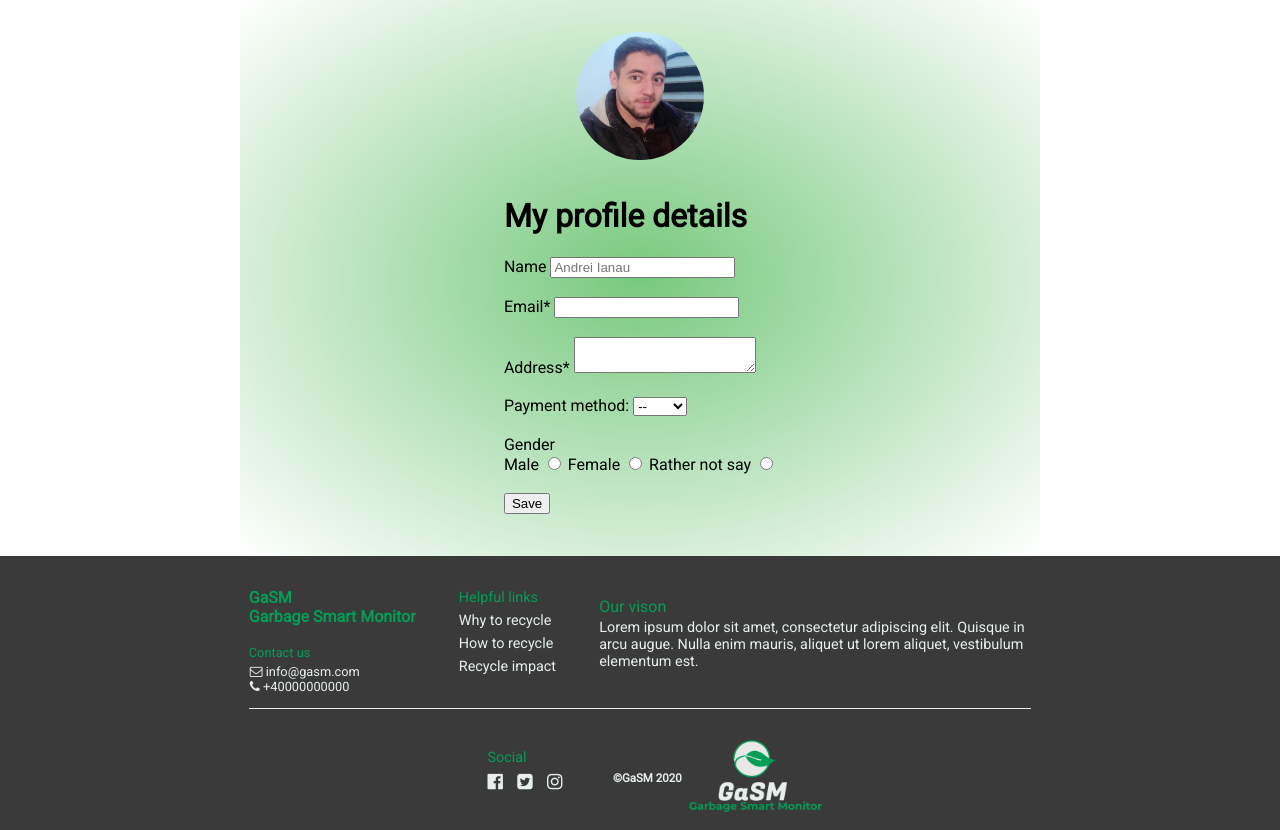
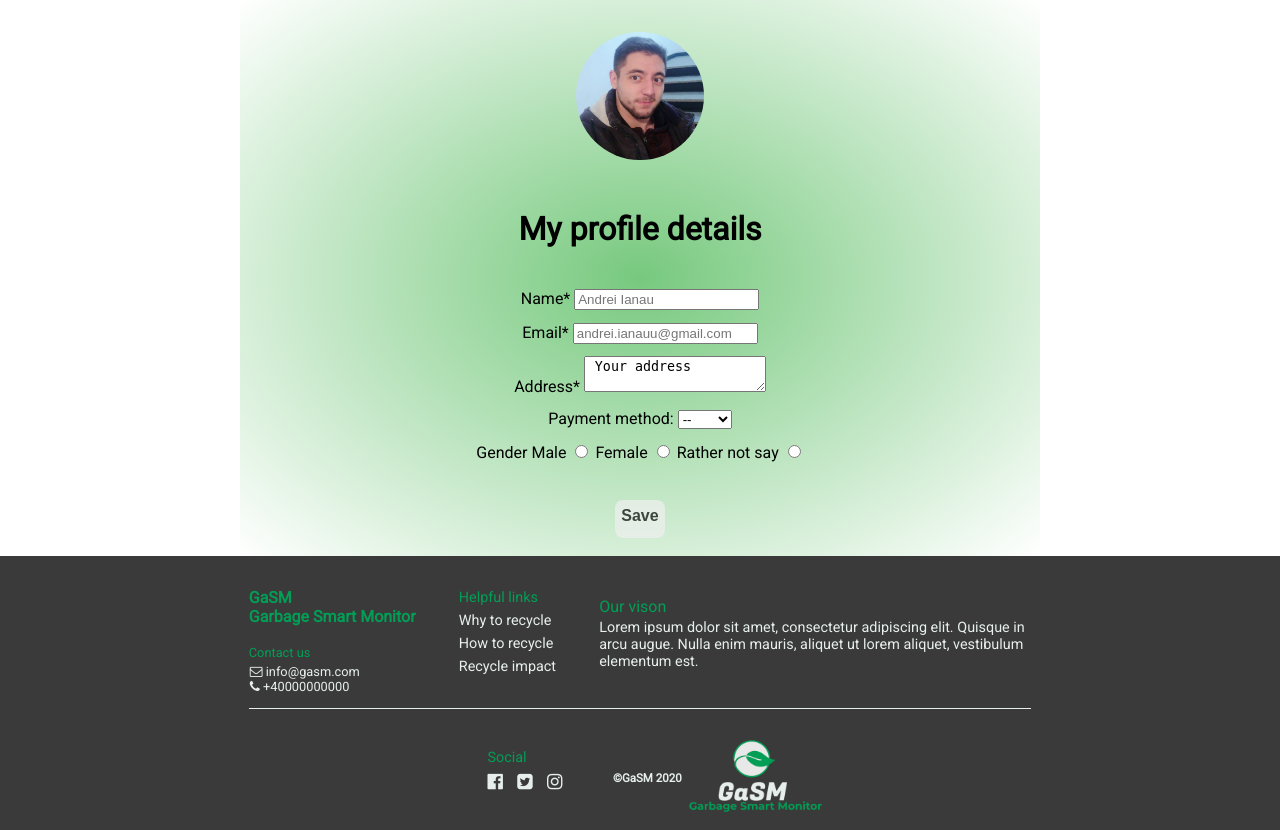
Before and after one commit to alexDamian99/GaSM, a PHP site: page /templates/edit_profile.html in a window 1280 px wide. Shown: the part 96-926 px from the top of the page. Run offline with PHP 8.4, Linux system fonts and the light colour scheme.

Commit message:
improves edit_profile by spacing around and button style

```diff
--- a/assets/css/edit_profile.css
+++ b/assets/css/edit_profile.css
@@ -108,3 +108,73 @@ main {
     list-style: none;
     word-wrap: break-word;
 }
+
+.btn {
+    padding: 1rem 2rem;
+    color: white;
+    border: none;
+    transition: background-color 250ms ease-in-out;
+    text-align: center;
+    font-size: inherit;
+}
+
+.btn:hover {
+    cursor: pointer;
+}
+
+.btn-green {
+    background-color: #01a864;
+}
+
+.btn-green:hover {
+    background-color: #008650;
+}
+
+.btn-yellow {
+    background-color: #FFA418;
+}
+
+.btn.btn-yellow:hover {
+    background-color: #FF8A1E;
+}
+
+.button {
+    margin: 2em 0;
+    padding: 1em 5em;
+    border-radius: 0.5em;
+    border: 0;
+    cursor: pointer;
+    font-size: 1em;
+    font-weight: bold;
+    opacity: 0.7;
+}
+
+.button:hover {
+    opacity: 1;
+}
+
+.button::after {
+    content: " ";
+    display: block;
+    width: 100%;
+    margin-top: 5px;
+    height: 2px;
+    background-color: #3A3A3A;
+    transform: scaleX(0);
+    transition: all 0.3s ease-in-out;
+}
+
+.button:hover::after {
+    transform: scaleX(1.2);
+}
+
+.form {
+    display: flex;
+    flex-flow: column;
+    justify-content: space-around;
+    align-items: center;
+}
+
+.form>* {
+    padding: 0.4em;
+}
--- a/templates/edit_profile.html
+++ b/templates/edit_profile.html
@@ -62,28 +62,22 @@
                     </label>
                 </div>
             </div>
-            <form action="submit">
+            <form action="submit" class="form">
                 <h1 class="text">
                     My profile details
                 </h1>
                 <label>
-                    <span class="text">Name</span>
+                    <span class="text">Name*</span>
                     <input type="text" name="input_name" id="input_name" placeholder="Andrei Ianau">
                 </label>
-                <br>
-                <br>
                 <label>
                     <span class="text">Email*</span>
-                    <input type="text" name="input_email" id="input_email">
+                    <input type="text" name="input_email" id="input_email" placeholder="andrei.ianauu@gmail.com">
                 </label>
-                <br>
-                <br>
                 <label>
                     <span class="text">Address*</span>
-                    <textarea></textarea>
+                    <textarea> Your address </textarea>
                 </label>
-                <br>
-                <br>
                 <label>
                     Payment method:
                     <select name="payment_method" id="payment_method">
@@ -92,10 +86,8 @@
                         <option value="card">Card</option>
                     </select>
                 </label>
-                <br>
-                <br>
+                <div id="button_gender">
                     <span>Gender</span>
-                <br>
                     <label>
                         <span>Male</span>
                         <input type="radio" name="button_gender" id="button_male">
@@ -108,9 +100,8 @@
                         <span>Rather not say</span>
                         <input type="radio" name="button_gender" id="button_female">
                     </label>
-                <br>
-                <br>
-                <button type="submit">Save</button>
+                </div>
+                <button type="submit" class="button">Save</button>
             </form>
         </div>
     </main>
```
Lines whose indentation alone changed are shown as unchanged.
